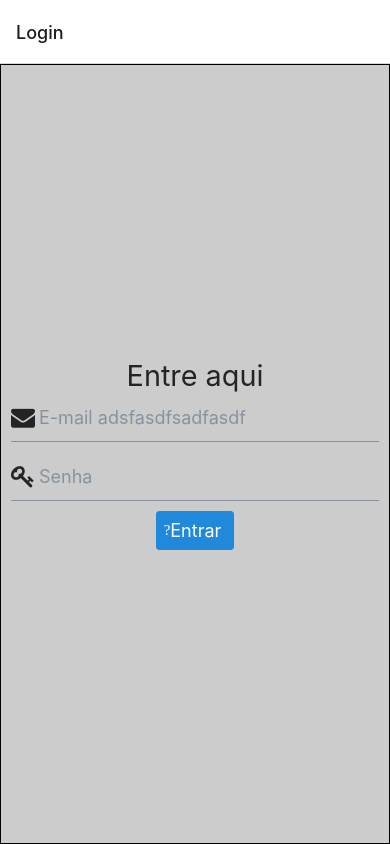
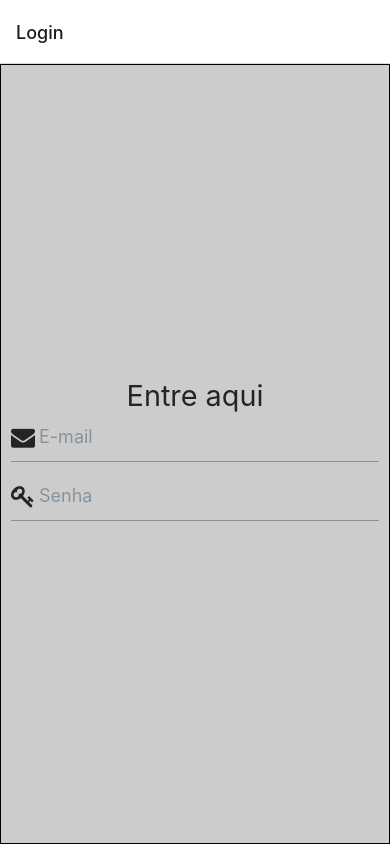
Before and after one commit to Jonah21-prog/App-Promocao-Official, a React Native app in the folder app-promocao-official/: screen /Login in a window 390 px wide. Built offline with nearby package versions, Linux system fonts and the light colour scheme.

Commit message:
Removendo componente de senha

```diff
--- a/app-promocao-official/Screens/Login.js
+++ b/app-promocao-official/Screens/Login.js
@@ -19,7 +19,7 @@ export default function Login({ navigation }) {
     <View style={styles.container}>
       <Text h3>Entre aqui</Text>
       <Input
-        placeholder="E-mail adsfasdfsadfasdf"
+        placeholder="E-mail"
         leftIcon={{ type: "font-awesome", name: "envelope" }}
         onChangeText={(value) => setEmail(value)}
         keyboardType="email-address"
@@ -31,12 +31,6 @@ export default function Login({ navigation }) {
         onChangeText={(value) => setPassword(value)}
         secureTextEntry={true}
       />
-
-      <Button
-        icon={<Icon name="f2f6" size={15} color="white" />}
-        title="Entrar "
-        onPress={() => entrar()}
-      />
     </View>
   );
 }
```
